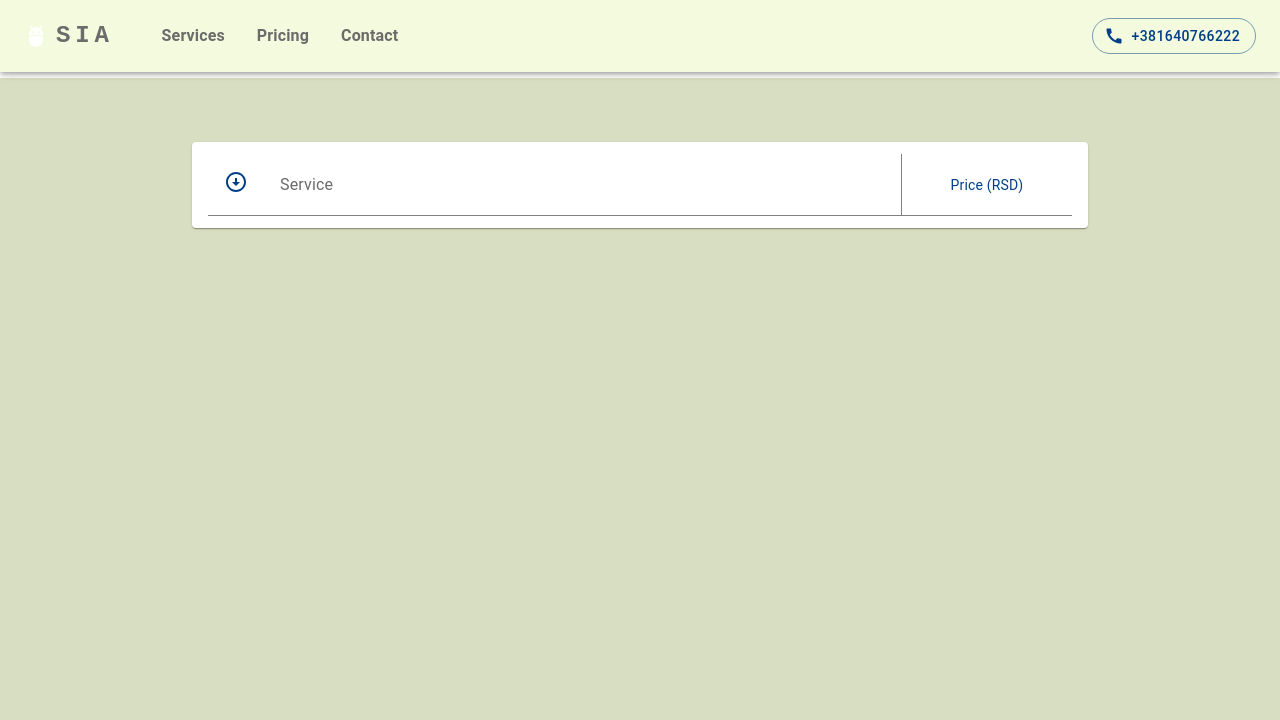
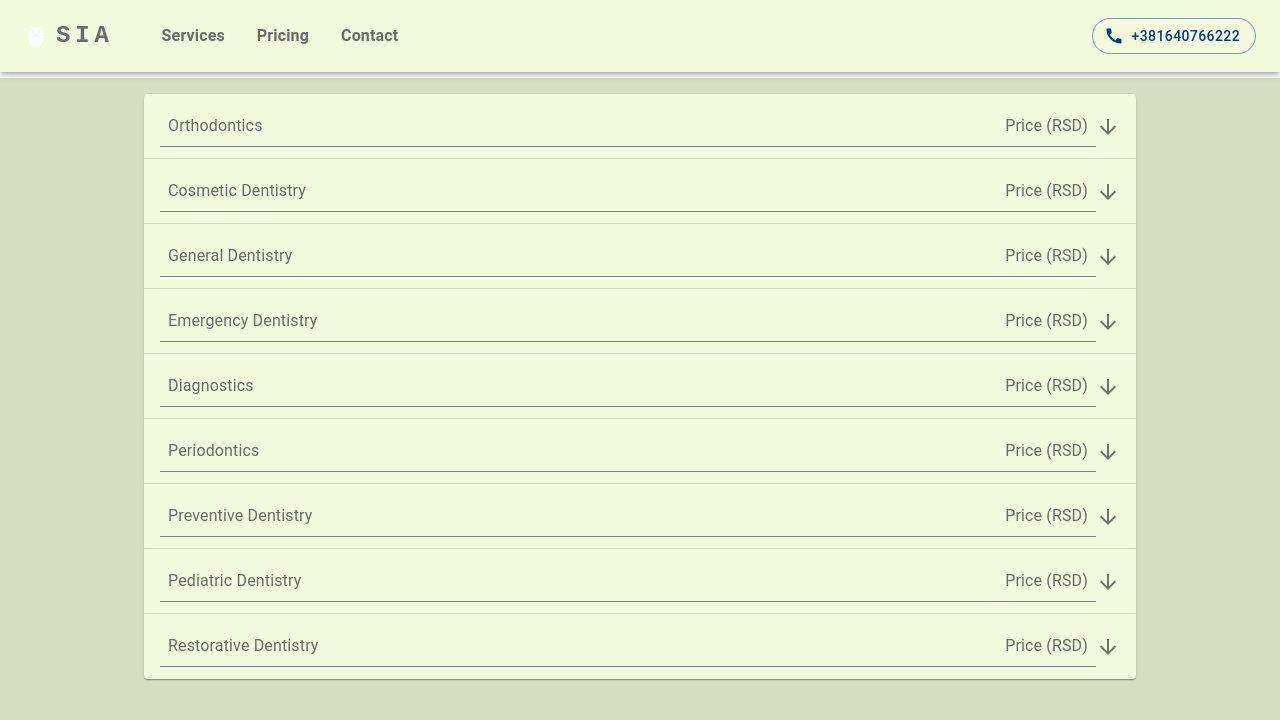
Before and after one commit to Marko590/Sia--Clinic, a Next.js app: page /pricing in a window 1280 px wide. Shown: the top 720 px of the page. Built offline with nearby package versions, Linux system fonts and the light colour scheme.

Commit message:
Expanded price page, added categories,added more price items.

```diff
--- /dev/null
+++ b/app/components/DropDownHeader.tsx
@@ -0,0 +1,37 @@
+"use client";
+import { Typography, Box } from "@mui/material";
+import React, { useState } from "react";
+
+interface DropDownHeaderProps {
+  category: string;
+}
+const DropDownHeader: React.FC<DropDownHeaderProps> = ({ category }) => {
+  return (
+    <Box
+      sx={{
+        display: "flex",
+        flexDirection: "column",
+        width: "100%",
+      }}
+    >
+      <Box
+        sx={{
+          display: "flex",
+          alignItems: "center",
+          padding: "8px",
+          borderBottom: "1px grey solid",
+          "&:hover": {
+            backgroundColor: "#D8DEC1",
+          },
+        }}
+      >
+        <Typography sx={{ flexGrow: 1 }}>{category}</Typography>
+        <Typography align="right" sx={{ minWidth: "150px" }}>
+          Price (RSD)
+        </Typography>
+      </Box>
+    </Box>
+  );
+};
+
+export default DropDownHeader;
--- a/app/lib/types.ts
+++ b/app/lib/types.ts
@@ -13,4 +13,5 @@ export interface NavLinks {
 export interface PriceItem {
   service: string;
   price: number;
+  category: string;
 }
--- a/app/pricing/page.tsx
+++ b/app/pricing/page.tsx
@@ -1,4 +1,4 @@
-import { ArrowCircleDown } from "@mui/icons-material";
+import { ArrowDownward } from "@mui/icons-material";
 import {
   Accordion,
   AccordionDetails,
@@ -9,27 +9,28 @@ import {
   TableCell,
   TableContainer,
   TableRow,
-  Typography,
 } from "@mui/material";
 import React from "react";
+import DropDownHeader from "../components/DropDownHeader";
+import { PriceItem } from "../lib/types";
 
 const Page = () => {
-  const priceList = [
+  const priceList: Array<PriceItem> = [
     {
       service: "Clear aligners (Invisalign or similar)",
       price: 150000,
       category: "Orthodontics",
-    }, // Can be much higher
+    },
     {
       service: "Orthodontic braces (fixed, per jaw)",
       price: 80000,
       category: "Orthodontics",
-    }, // Range is wide
+    },
     {
       service: "Orthodontic braces (removable)",
       price: 40000,
       category: "Orthodontics",
-    }, // Range is wide
+    },
     {
       service: "Orthodontic retainers",
       price: 10000,
@@ -39,17 +40,17 @@ const Page = () => {
       service: "Porcelain veneer (per tooth)",
       price: 20000,
       category: "Cosmetic Dentistry",
-    }, // High quality veneers can be more
+    },
     {
       service: "Laser teeth whitening",
       price: 15000,
       category: "Cosmetic Dentistry",
-    }, // Varies greatly
+    },
     {
       service: "Teeth whitening",
       price: 10000,
       category: "Cosmetic Dentistry",
-    }, // Varies greatly
+    },
     {
       service: "Dental bonding (per tooth)",
       price: 7000,
@@ -65,12 +66,12 @@ const Page = () => {
       price: 4000,
       category: "General Dentistry",
     },
-    { service: "Tooth extraction", price: 5000, category: "General Dentistry" }, // Simple extraction
+    { service: "Tooth extraction", price: 5000, category: "General Dentistry" },
     {
       service: "Wisdom tooth extraction",
       price: 10000,
       category: "General Dentistry",
-    }, // Can be much more complex
+    },
     {
       service: "Sedation (nitrous oxide)",
       price: 5000,
@@ -81,12 +82,12 @@ const Page = () => {
       service: "TMJ treatment (temporomandibular joint)",
       price: 12000,
       category: "General Dentistry",
-    }, // Varies greatly
+    },
     {
       service: "Sleep apnea appliance",
       price: 25000,
       category: "General Dentistry",
-    }, // Varies greatly
+    },
     {
       service: "Post-operative care",
       price: 2000,
@@ -108,7 +109,7 @@ const Page = () => {
       service: "Gum disease treatment (scaling and root planing)",
       price: 10000,
       category: "Periodontics",
-    }, // Per quadrant, usually
+    },
     {
       service: "Fluoride treatment",
       price: 3000,
@@ -143,37 +144,37 @@ const Page = () => {
       service: "Filling (composite)",
       price: 6000,
       category: "Restorative Dentistry",
-    }, // Per tooth
+    },
     {
       service: "Root canal treatment (endodontics)",
       price: 9000,
       category: "Restorative Dentistry",
-    }, // Per tooth
+    },
     {
       service: "Ceramic crown",
       price: 30000,
       category: "Restorative Dentistry",
-    }, // Per crown
+    },
     {
       service: "Metal-ceramic crown",
       price: 20000,
       category: "Restorative Dentistry",
-    }, // Per crown
+    },
     {
       service: "Complete denture",
       price: 70000,
       category: "Restorative Dentistry",
-    }, // Per arch
+    },
     {
       service: "Partial denture",
       price: 50000,
       category: "Restorative Dentistry",
-    }, // Per arch
+    },
     {
       service: "Dental implant",
       price: 80000,
       category: "Restorative Dentistry",
-    }, // Per implant (including crown, abutment, etc. is extra)
+    },
     {
       service: "Inlays/Onlays (per tooth)",
       price: 15000,
@@ -190,58 +191,34 @@ const Page = () => {
       category: "Restorative Dentistry",
     },
   ];
+  const servicesByCategory: Record<string, PriceItem[]> = {};
+
+  priceList.forEach((service) => {
+    if (!servicesByCategory[service.category]) {
+      servicesByCategory[service.category] = [];
+    }
+    servicesByCategory[service.category].push(service);
+  });
   return (
-    <Box sx={{ width: "80%", p: 8 }}>
+    <Box sx={{ width: { xs: "100%", md: "80%" }, p: { xs: 2 } }}>
+      {Object.keys(servicesByCategory).map((category) => (
         <Accordion
           sx={{
             width: "100%",
+            backgroundColor: "#f4fade",
           }}
         >
-        <AccordionSummary>
+          <AccordionSummary expandIcon={<ArrowDownward />}>
+            <DropDownHeader category={category} />
+          </AccordionSummary>
+          <AccordionDetails sx={{ pt: 0, px: { xs: 2, md: 4 } }}>
             <TableContainer>
               <Table>
                 <TableBody>
-                <TableRow>
-                  <TableCell
-                    sx={{ width: "5%", borderBottom: "1px grey solid" }}
-                  >
-                    <ArrowCircleDown />
-                  </TableCell>
-                  <TableCell
-                    sx={{ width: "75%", p: 2, borderBottom: "1px grey solid" }}
-                  >
-                    <Typography>Service</Typography>
-                  </TableCell>
-                  <TableCell
-                    align="right"
-                    sx={{
-                      width: "20%", // Ensures equal width for Price (RSD) column
-                      borderLeft: "solid grey 1px",
-                      padding: "10px", // Consistent padding
-                      textAlign: "center",
-                      borderBottom: "1px grey solid",
-                    }}
-                  >
-                    Price (RSD)
-                  </TableCell>
-                </TableRow>
-              </TableBody>
-            </Table>
-          </TableContainer>
-        </AccordionSummary>
-        <AccordionDetails sx={{ pt: 0 }}>
-          <TableContainer>
-            <Table>
-              <TableBody>
-                {priceList.map((item, index) => (
-                  <TableRow key={index}>
-                    <TableCell
-                      sx={{ width: "5%", borderBottom: "0px" }}
-                    ></TableCell>
+                  {servicesByCategory[category].map((item, index) => (
+                    <TableRow key={index} sx={{ pr: 2 }}>
                       <TableCell
                         sx={{
-                        width: "75%",
-                        p: 2,
                           borderBottom: "1px grey solid",
                         }}
                       >
@@ -250,11 +227,10 @@ const Page = () => {
                       <TableCell
                         align="right"
                         sx={{
-                        width: "20%",
+                          width: "150px",
                           borderLeft: "solid grey 1px",
-                        padding: "10px",
+                          borderBottom: "solid grey 1px",
                           textAlign: "center",
-                        borderBottom: "1px grey solid",
                         }}
                       >
                         {item.price} RSD
@@ -266,6 +242,7 @@ const Page = () => {
             </TableContainer>
           </AccordionDetails>
         </Accordion>
+      ))}
     </Box>
   );
 };
```
Lines whose indentation alone changed are shown as unchanged.
